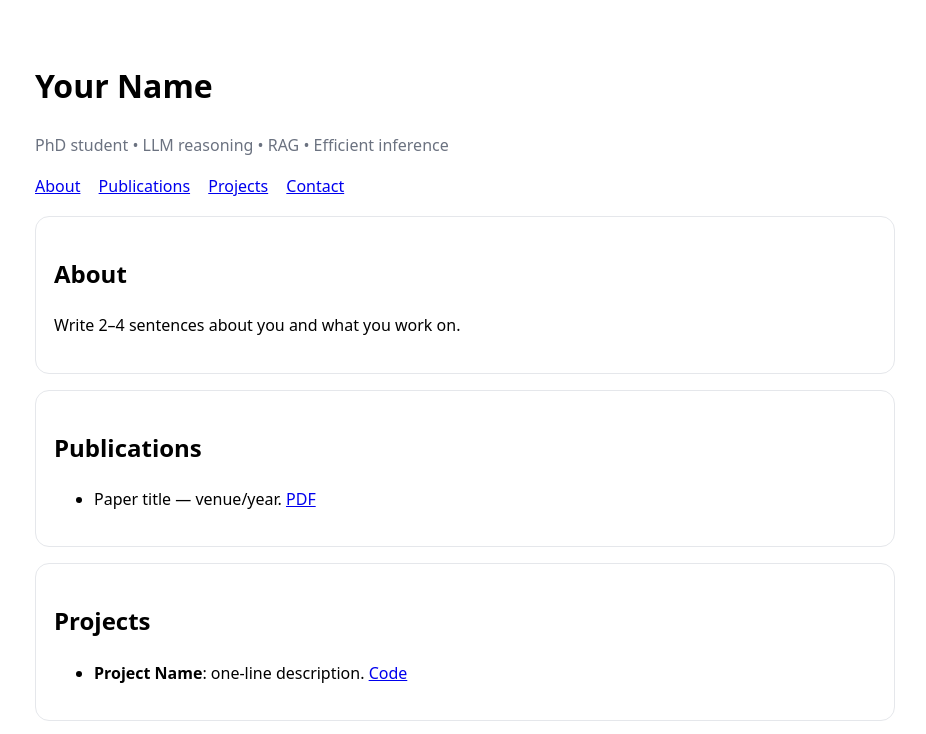
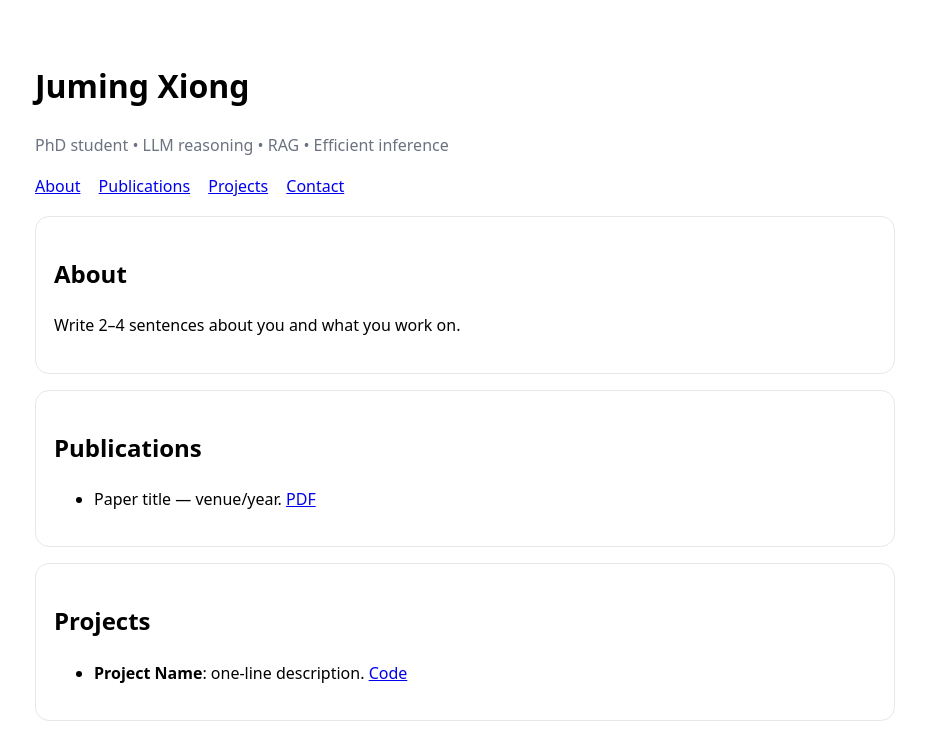
Before and after one commit to JumingXiong/jumingxiong.github.io, a plain HTML site: page index.html in a window 1280 px wide. Shown: the top 734 px of the page, without its empty margins (175-1101 px from the left). Drawn offline with Linux system fonts and the light colour scheme.

Commit message:
Update index.html

```diff
--- a/index.html
+++ b/index.html
@@ -13,7 +13,7 @@
 </head>
 <body>
   <header>
-    <h1>Your Name</h1>
+    <h1>Juming Xiong</h1>
     <p class="muted">PhD student • LLM reasoning • RAG • Efficient inference</p>
     <nav>
       <a href="#about">About</a>
```
